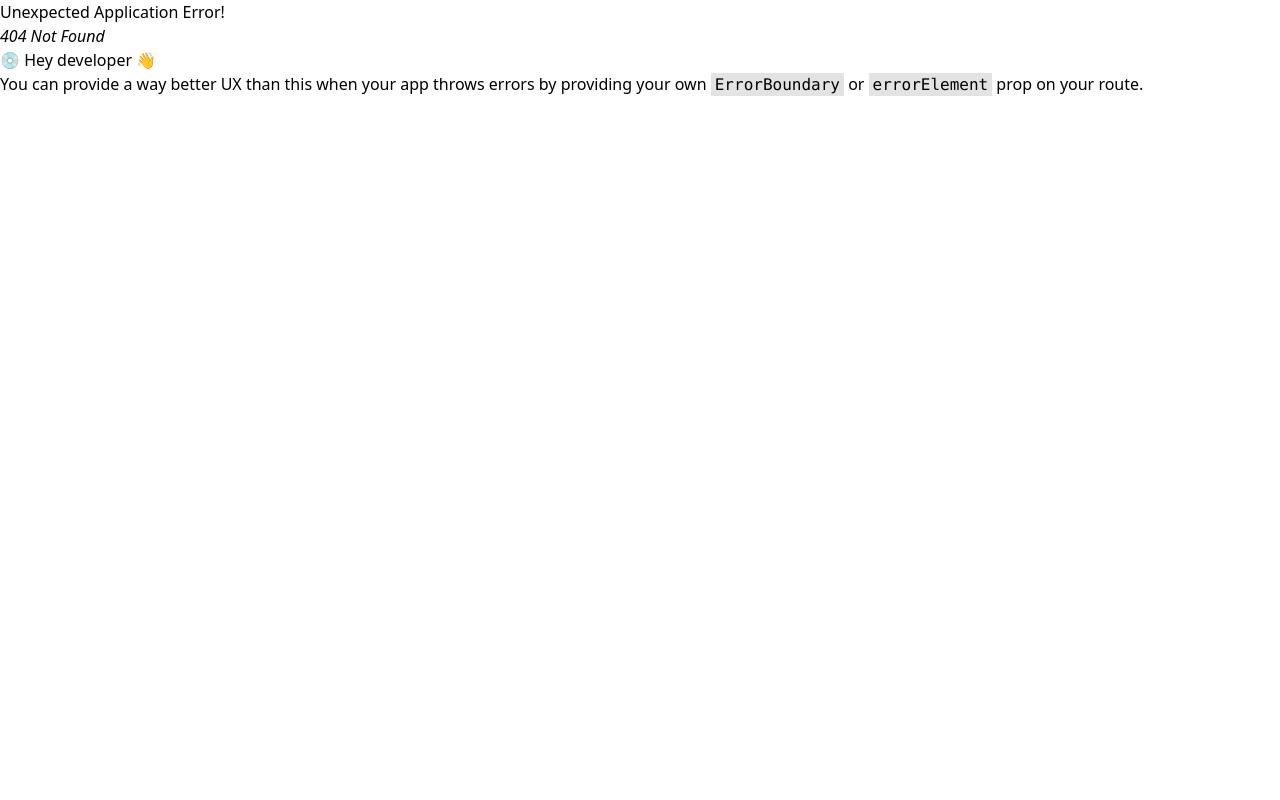
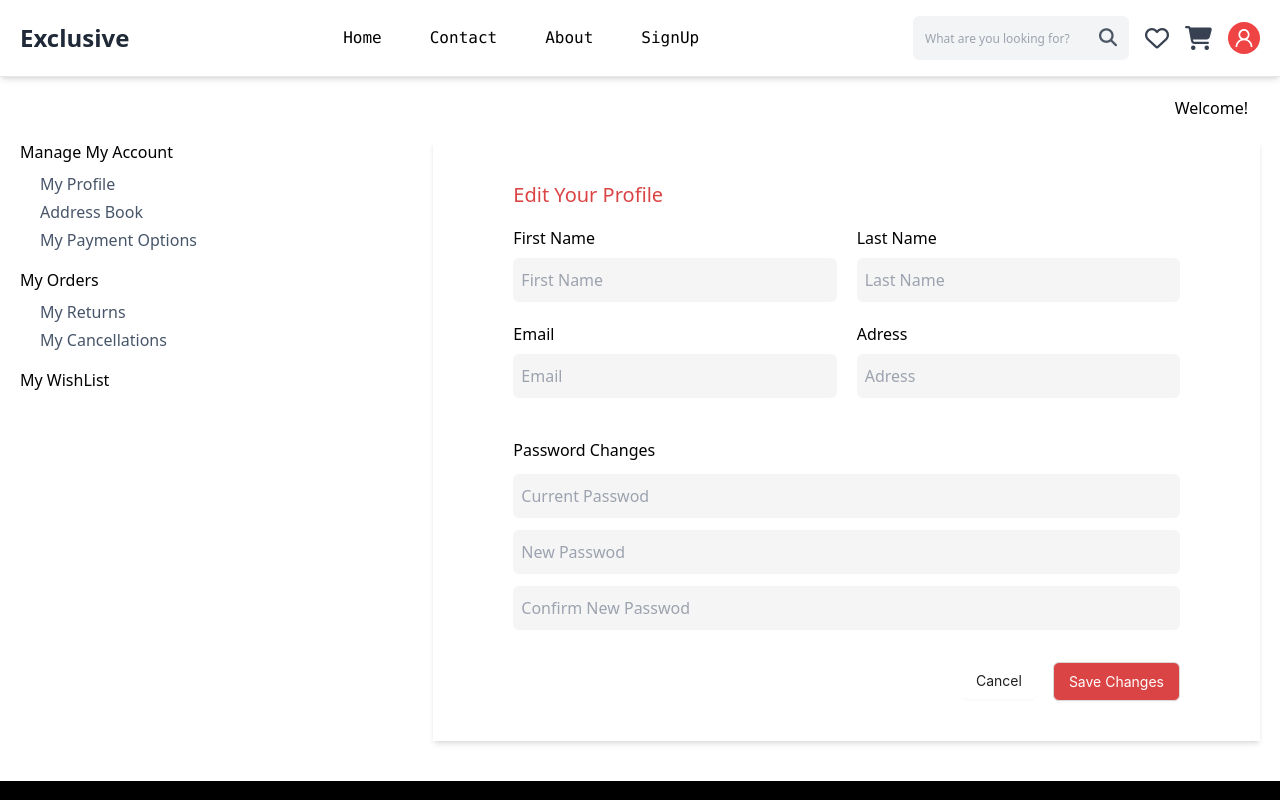
Before and after one commit to Mirzayev/E-commerce, a React (Vite) app: page /my-account in a window 1280 px wide. Before the commit this address had no page. Shown: the top 800 px of the page. Built offline with nearby package versions, Linux system fonts and the light colour scheme.

Commit message:
add My account section

```diff
--- a/src/components/Banner.jsx
+++ b/src/components/Banner.jsx
@@ -65,7 +65,7 @@ export default function Banner() {
                 spaceBetween={50}
                 slidesPerView={1}
                 className="rounded-lg w-full"
-              style={{ color: "inherit" }}
+                style={{ color: "#ffffff" }}
             >
               {products.map((product) => (
                   <SwiperSlide key={product.id}>
--- a/src/components/Topbar.jsx
+++ b/src/components/Topbar.jsx
@@ -18,11 +18,11 @@ function Topbar() {
   };
 
   const items = [
-    { label: "Manage My Account", key: "1", icon: <UserOutlined /> },
+    { label: <NavLink to={"/my-account"}>Manage My Account</NavLink>, key: "1", icon: <UserOutlined /> },
     { label: "My Order", key: "2", icon: <FileDoneOutlined /> },
     { label: "My Cancellations", key: "3", icon: <CloseSquareOutlined /> },
     { label: "My Reviews", key: "4", icon: <StarOutlined /> },
-    { label: "Logout", key: "5", icon: <LogoutOutlined /> },
+    { label: <NavLink to={"/signUp"}>Logout</NavLink>, key: "5", icon: <LogoutOutlined /> },
   ];
 
   const menuProps = {
--- /dev/null
+++ b/src/pages/MyAccount.jsx
@@ -0,0 +1,92 @@
+import {useState} from "react";
+import {NavLink} from "react-router-dom";
+import {Button} from "antd";
+
+
+export default function MyAccount(){
+
+    const [name, setName] = useState('')
+
+    return(
+        <div className="mt-24 px-5 max-w-[1440px] mx-auto">
+            <div className="flex justify-end items-center my-5">
+               <h2 className={"flex gap-3 font-medium"}><p> Welcome! </p><p className={"text-[#DB4444]"}>{name}</p></h2>
+
+            </div>
+
+            <div className="flex   my-5">
+                <div className={"basis-1/3"}>
+                    <h6 className={"font-medium"}> Manage My Account</h6>
+                    <div className="my-2 ml-[20px] text-slate-600 ">
+                        <NavLink className={"block my-1"} to={""}>My Profile</NavLink>
+                        <NavLink className={"block my-1"} to={""}>Address Book</NavLink>
+                        <NavLink className={"block my-1"} to={""}>My Payment Options</NavLink>
+                    </div>
+                    <div >
+                        <h6 className={"mt-4 font-medium"}>My Orders</h6>
+                        <div className="my-2 ml-[20px] text-slate-600 ">
+                            <NavLink className={"block my-1"} to={""}>My Returns</NavLink>
+                            <NavLink className={"block my-1"} to={""}>My Cancellations</NavLink>
+                        </div>
+                        <h6 className={"mt-4 font-medium"}>My WishList</h6>
+
+                    </div>
+                </div>
+
+                <div className={"px-20 py-10 shadow-md w-full basis-2/3"}>
+                    <h4 className={"text-[#DB4444] text-[20px] font-medium mb-4"}>Edit Your Profile</h4>
+                    <div className={"grid grid-cols-2 gap-5 w-full"}>
+                        <div>
+                            <p className={"mb-2"}>First Name</p>
+                            <input onChange={(e) => setName(e.target.value)}
+                                   className={"bg-[#F5F5F5] outline-none px-2 py-[10px] rounded-md w-full"} type="text"
+                                   placeholder={"First Name"}/>
+                        </div>
+                        <div>
+                            <p className={"mb-2"}>Last Name</p>
+                            <input onChange={(e) => setName(e.target.value)}
+                                   className={"bg-[#F5F5F5] outline-none px-2 py-[10px] rounded-md w-full"} type="text"
+                                   placeholder={"Last Name"}/>
+                        </div>
+                        <div>
+                            <p className={"mb-2"}>Email</p>
+                            <input onChange={(e) => setName(e.target.value)}
+                                   className={"bg-[#F5F5F5] outline-none px-2 py-[10px] rounded-md w-full"} type="text"
+                                   placeholder={"Email"}/>
+                        </div>
+                        <div>
+                            <p className={"mb-2"}>Adress</p>
+                            <input onChange={(e) => setName(e.target.value)}
+                                   className={"bg-[#F5F5F5] outline-none px-2 py-[10px] rounded-md w-full"} type="text"
+                                   placeholder={"Adress"}/>
+                        </div>
+
+
+
+
+                    </div>
+
+                    <div className={"flex flex-col gap-3 mt-10"}>
+                        <p>Password Changes</p>
+                        <input onChange={(e) => setName(e.target.value)}
+                               className={"bg-[#F5F5F5] outline-none px-2 py-[10px] rounded-md w-full"} type="text"
+                               placeholder={"Current Passwod"}/>
+                        <input onChange={(e) => setName(e.target.value)}
+                               className={"bg-[#F5F5F5] outline-none px-2 py-[10px] rounded-md w-full"} type="text"
+                               placeholder={"New Passwod"}/>
+                        <input onChange={(e) => setName(e.target.value)}
+                               className={"bg-[#F5F5F5] outline-none px-2 py-[10px] rounded-md w-full"} type="text"
+                               placeholder={"Confirm New Passwod"}/>
+                    </div>
+
+                    <div className={"flex justify-end gap-4 mt-8"}>
+                        <Button className={"border-none py-2 h-full"}>Cancel</Button>
+                        <Button className={"bg-[#DB4444] text-white py-2 h-full"}>Save Changes</Button>
+                    </div>
+
+                </div>
+
+            </div>
+        </div>
+    )
+}
--- a/src/pages/SignUp.jsx
+++ b/src/pages/SignUp.jsx
@@ -1,9 +1,10 @@
 import { Button } from "antd";
 import basket from "../assets/images/registr.png";
+import {NavLink} from "react-router-dom";
 
 export default function SignUp() {
   return (
-    <div className="lg:mt-[60px] mt-10 flex flex-col lg:flex-row gap-10 lg:gap-[130px] items-center px-3 max-w-[1920px] mx-auto">
+    <div className="h-[100vh] flex flex-col lg:flex-row gap-10 lg:gap-[130px] items-center px-3 max-w-[1920px] mx-auto">
       <img
         src={basket}
         className="w-full max-w-[500px] lg:max-w-[805px] object-cover"
@@ -44,6 +45,7 @@ export default function SignUp() {
             Log in
           </a>
         </p>
+        <NavLink className={"flex justify-center items-center my-4 text-orange-400 font-semibold border  py-2 hover:bg-orange-400 hover:text-white rounded-lg transition-all"} to={"/"}>Return to Home</NavLink>
       </div>
     </div>
   );
```
Also changed, not shown: src/App.jsx (+11 -5 lines), src/components/Breadcrumb.jsx (deleted). Lines whose indentation alone changed are shown as unchanged.
